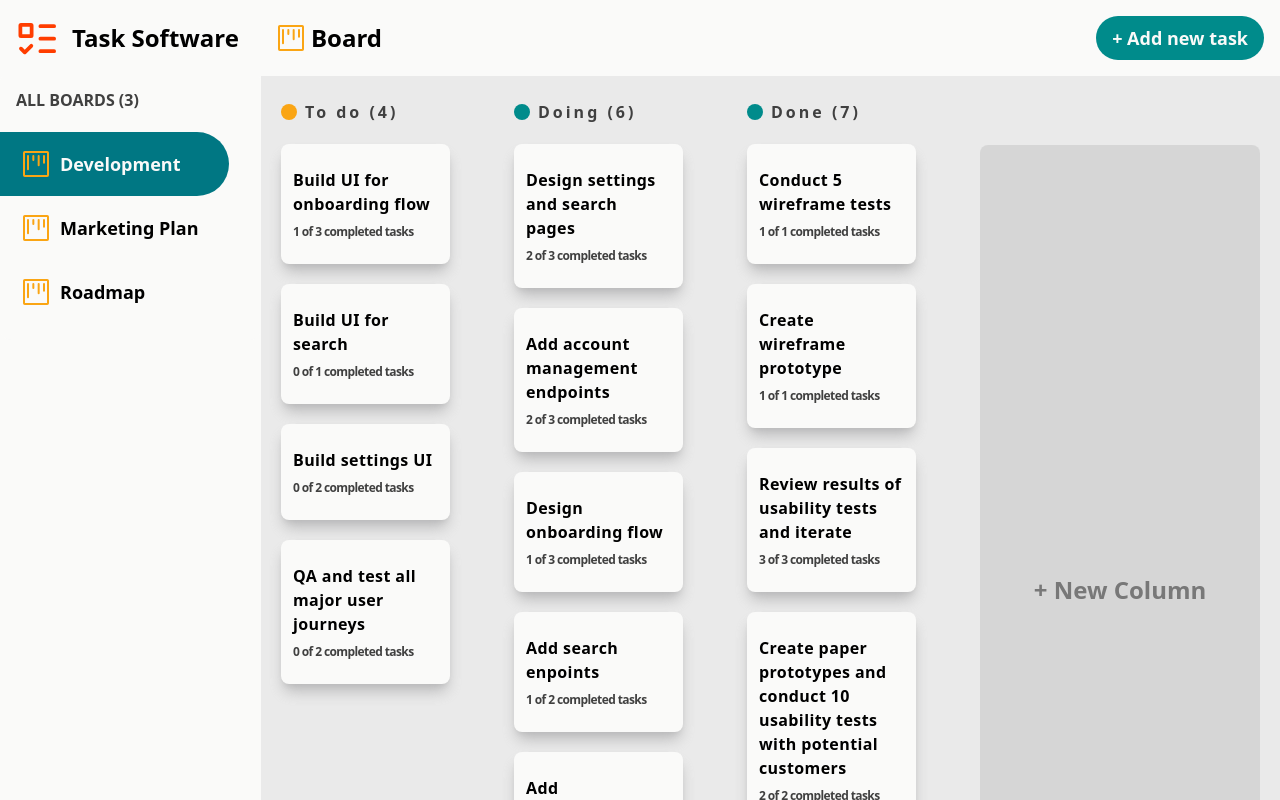
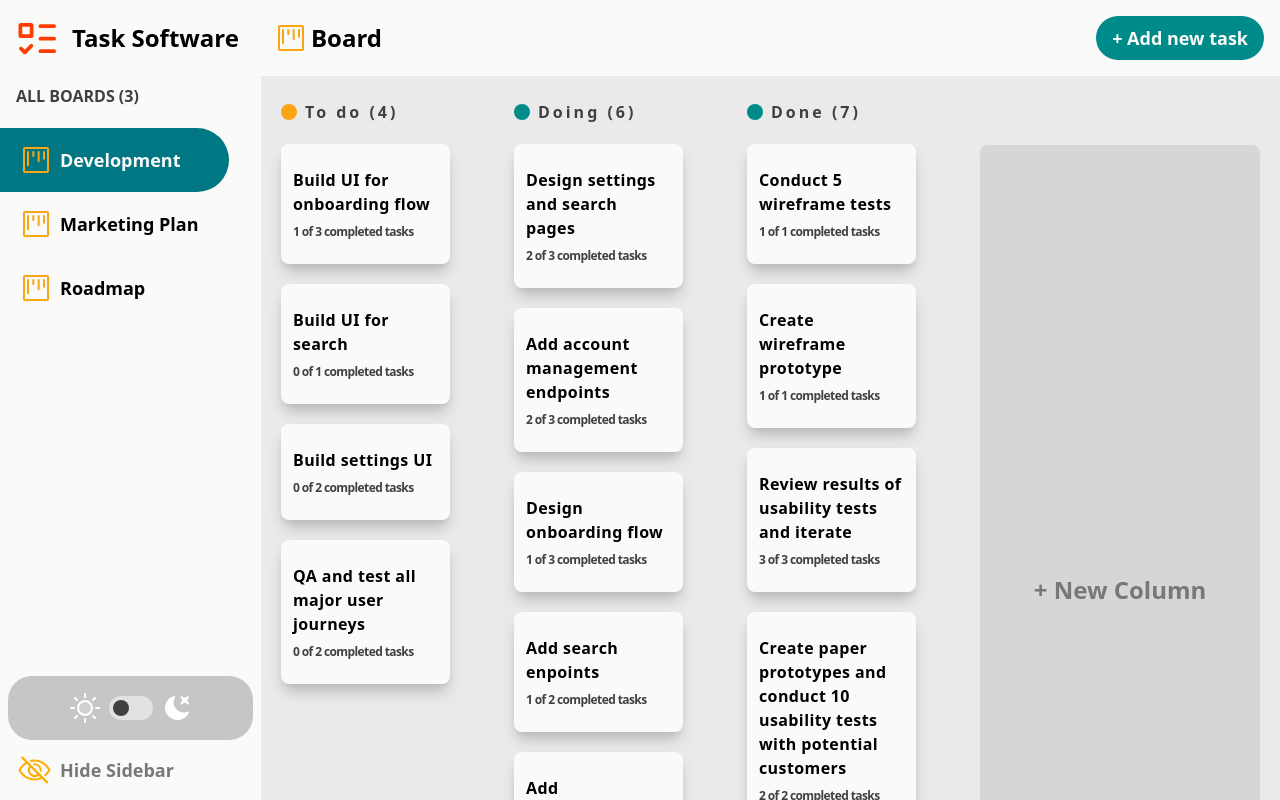
Before and after one commit to alexandru-posirca/Task-Management-Software, a React (Vite) app: page / in a window 1280 px wide. Built offline with nearby package versions, Linux system fonts and the light colour scheme.

Commit message:
Switch dark theme & Enable-disable sidebar

```diff
--- a/src/components/Sidebar.jsx
+++ b/src/components/Sidebar.jsx
@@ -1,8 +1,8 @@
 import { useDispatch, useSelector } from "react-redux"
 import useDarkTheme from "../Hooks/useDarkTheme";
 import { useState } from "react";
-import sliceBoards from "../redux/sliceBoards";
 import boardIcon from "../assets/board-icon.svg";
+import { Switch } from "@headlessui/react";
 
 function Sidebar({ sidebarActive, setSidebarActive, }) {
   const dispatch = useDispatch()
@@ -18,17 +18,18 @@ function Sidebar({ sidebarActive, setSidebarActive, }) {
 
   const boards = useSelector((state) => state.boards);
 
-
   return (
     <div
-    className={sidebarActive ? 'bg-white-main dark:bg-gray-400 min-w-[261px] fixed top-[72px] h-screen z-20 left-0 items-center' : 'bg-orange-400 dark:bg-cyan-500 items-center justify-center top-auto bottom-10 cursor-pointer transition duration-300 transform fixed w-[56px] h-[48px] rounded-r-full p-0'}
+    className={sidebarActive ? 'bg-white-main dark:bg-gray-400 min-w-[261px] fixed top-[68px] z-20 left-0 items-start flex justify-between flex-col h-full pb-16' : 'bg-cyan-300 dark:bg-cyan-500 items-center justify-center top-auto bottom-2 cursor-pointer transition duration-300 transform fixed w-[60px] rounded-r-full left-0'}
     >
      {sidebarActive && (
-      <div className="bg-white-main dark:bg-gray-400 w-full py-4 rounded-xl">
+      <div className="bg-white-main dark:bg-gray-400 w-full pt-4 rounded-xl md:flex flex-col justify-between h-full">
+        <div>
         <h3 className="dark:text-gray-200 text-gray-400 font-semibold mx-4 mb-5">
           ALL BOARDS ({boards?.length})
         </h3>
         <div className="flex flex-col justify-between">
+          <div>
             {boards.map((board, index) => (
               <div className={`flex items-center space-x-2 rounded-r-full px-5 mr-8 ease-in-out duration-500 py-4 dark:text-white ${board.statusActive && "bg-cyan-500 rounded-r-full text-white-main mr-8"}`}
               key={index}
@@ -41,7 +42,69 @@ function Sidebar({ sidebarActive, setSidebarActive, }) {
             ))}
             </div>
         </div>
+        </div>
+        <div className="mx-2 p-4 space-x-2 bg-gray-300 dark:bg-gray-300 flex justify-center items-center rounded-3xl bg-opacity-40">
+          <svg
+                xmlns="http://www.w3.org/2000/svg"
+                width="32"
+                height="32"
+                viewBox="0 0 256 256"
+              >
+                <g fill="#ffff">
+                  <path
+                    d="M184 128a56 56 0 1 1-56-56a56 56 0 0 1 56 56"
+                    opacity=".2"
+                  ></path>
+                  <path  d="M120 40V16a8 8 0 0 1 16 0v24a8 8 0 0 1-16 0m72 88a64 64 0 1 1-64-64a64.07 64.07 0 0 1 64 64m-16 0a48 48 0 1 0-48 48a48.05 48.05 0 0 0 48-48M58.34 69.66a8 8 0 0 0 11.32-11.32l-16-16a8 8 0 0 0-11.32 11.32Zm0 116.68l-16 16a8 8 0 0 0 11.32 11.32l16-16a8 8 0 0 0-11.32-11.32M192 72a8 8 0 0 0 5.66-2.34l16-16a8 8 0 0 0-11.32-11.32l-16 16A8 8 0 0 0 192 72m5.66 114.34a8 8 0 0 0-11.32 11.32l16 16a8 8 0 0 0 11.32-11.32ZM48 128a8 8 0 0 0-8-8H16a8 8 0 0 0 0 16h24a8 8 0 0 0 8-8m80 80a8 8 0 0 0-8 8v24a8 8 0 0 0 16 0v-24a8 8 0 0 0-8-8m112-88h-24a8 8 0 0 0 0 16h24a8 8 0 0 0 0-16"></path>
+                </g>
+              </svg>
+              <Switch
+                checked={darkTheme}
+                onChange={toggleDarkTheme}
+                className={`${
+                  darkTheme ? "bg-orange-500" : "bg-gray-100"
+                } relative inline-flex h-6 w-11 items-center rounded-full`}
+              >
+                <span
+                  className={` ${
+                    darkTheme ? "translate-x-6" : "translate-x-1"
+                  } inline-block h-4 w-4 transform rounded-full bg-gray-400 transition`}
+                ></span>
+              </Switch>
+              <svg
+                xmlns="http://www.w3.org/2000/svg"
+                width="32"
+                height="32"
+                viewBox="0 0 24 24"
+              >
+                <path
+                  fill="#ffffff"
+                  d="M20.958 15.325c.204-.486-.379-.9-.868-.684a7.684 7.684 0 0 1-3.101.648c-4.185 0-7.577-3.324-7.577-7.425a7.28 7.28 0 0 1 1.134-3.91c.284-.448-.057-1.068-.577-.936C5.96 4.041 3 7.613 3 11.862C3 16.909 7.175 21 12.326 21c3.9 0 7.24-2.345 8.632-5.675"
+                ></path>
+                <path
+                  fill="#ffffff"
+                  d="M15.611 3.103c-.53-.354-1.162.278-.809.808l.63.945a2.332 2.332 0 0 1 0 2.588l-.63.945c-.353.53.28 1.162.81.808l.944-.63a2.332 2.332 0 0 1 2.588 0l.945.63c.53.354 1.162-.278.808-.808l-.63-.945a2.332 2.332 0 0 1 0-2.588l.63-.945c.354-.53-.278-1.162-.809-.808l-.944.63a2.332 2.332 0 0 1-2.588 0z"
+                ></path>
+              </svg>
+        </div>
+      </div>
      )}
+      {sidebarActive ? (
+        <div
+        onClick={() => { setSidebarActive(state => !state)}}
+        className="flex items-center text-lg mt-2 pl-4 pr-16 font-semibold rounded-r-full hover:text-white-main cursor-pointer px-2 py-1 hover:bg-cyan-500 dark:hover:bg-white-main justify-center my-3 space-x-2 text-gray-300">
+          <svg xmlns="http://www.w3.org/2000/svg" width="36" height="36" viewBox="0 0 36 36"><path fill="#ffae00" d="M25.19 20.4a6.8 6.8 0 0 0 .43-2.4a6.86 6.86 0 0 0-6.86-6.86a6.8 6.8 0 0 0-2.37.43L18 13.23a5 5 0 0 1 .74-.06A4.87 4.87 0 0 1 23.62 18a5 5 0 0 1-.06.74Z" className="clr-i-outline clr-i-outline-path-1"></path><path fill="#ffae00" d="M34.29 17.53c-3.37-6.23-9.28-10-15.82-10a16.8 16.8 0 0 0-5.24.85L14.84 10a14.8 14.8 0 0 1 3.63-.47c5.63 0 10.75 3.14 13.8 8.43a17.8 17.8 0 0 1-4.37 5.1l1.42 1.42a19.9 19.9 0 0 0 5-6l.26-.48Z" className="clr-i-outline clr-i-outline-path-2"></path><path fill="#ffae00" d="m4.87 5.78l4.46 4.46a19.5 19.5 0 0 0-6.69 7.29l-.26.47l.26.48c3.37 6.23 9.28 10 15.82 10a16.9 16.9 0 0 0 7.37-1.69l5 5l1.75-1.5l-26-26Zm9.75 9.75l6.65 6.65a4.8 4.8 0 0 1-2.5.72A4.87 4.87 0 0 1 13.9 18a4.8 4.8 0 0 1 .72-2.47m-1.45-1.45a6.85 6.85 0 0 0 9.55 9.55l1.6 1.6a14.9 14.9 0 0 1-5.86 1.2c-5.63 0-10.75-3.14-13.8-8.43a17.3 17.3 0 0 1 6.12-6.3Z" className="clr-i-outline clr-i-outline-path-3"></path><path fill="none" d="M0 0h36v36H0z"></path></svg>
+          {sidebarActive && <p>Hide Sidebar</p>}
+        </div>
+      )
+    :
+     <div
+      onClick={() => setSidebarActive(state => !state)}
+      className="px-2 py-[2px]"
+     >
+        <svg xmlns="http://www.w3.org/2000/svg" width="40" height="40" viewBox="0 0 24 24"><path fill="#ffae00" d="M12 9a3 3 0 0 1 3 3a3 3 0 0 1-3 3a3 3 0 0 1-3-3a3 3 0 0 1 3-3m0-4.5c5 0 9.27 3.11 11 7.5c-1.73 4.39-6 7.5-11 7.5S2.73 16.39 1 12c1.73-4.39 6-7.5 11-7.5M3.18 12a9.821 9.821 0 0 0 17.64 0a9.821 9.821 0 0 0-17.64 0"></path></svg>
+     </div>
+    }
     </div>
   )
 }
```
Lines whose indentation alone changed are shown as unchanged.
